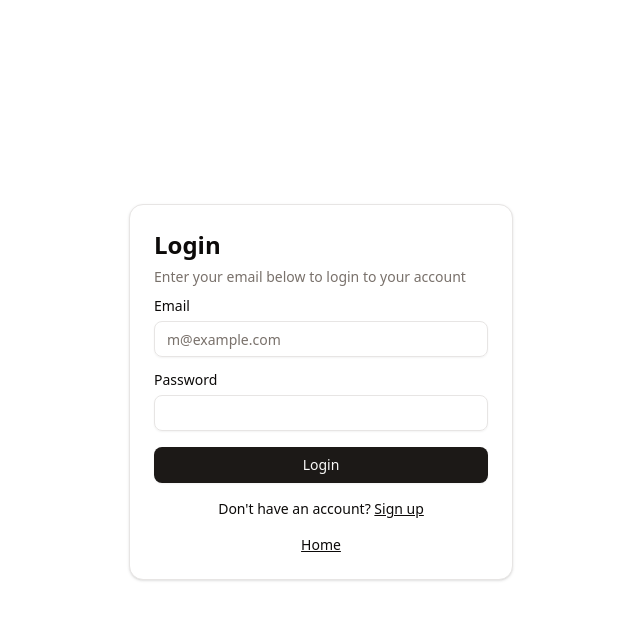
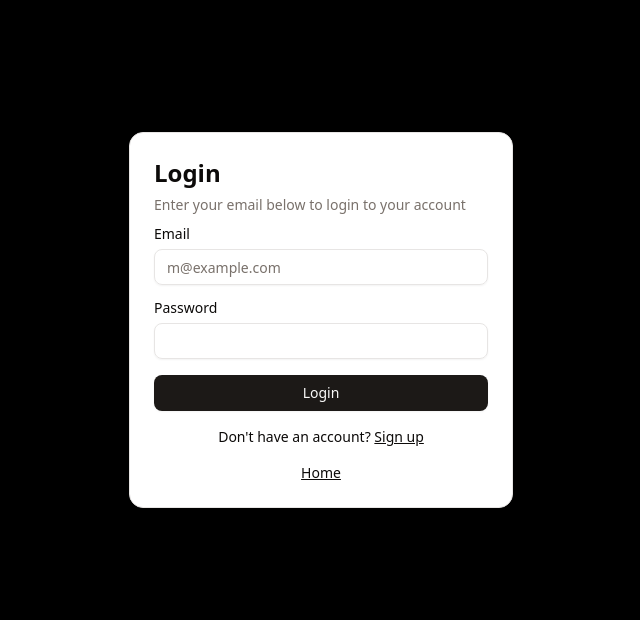
Before and after one commit to IrhamIzza/Jaya_Berseri_FrontEnd, a Vue app: page /login in a window 1280 px wide. Shown: the top 620 px of the page, without its empty margins (319-959 px from the left). Built offline with nearby package versions, Linux system fonts and the light colour scheme.

Commit message:
fix display login and register

```diff
--- a/src/App.vue
+++ b/src/App.vue
@@ -27,7 +27,7 @@ function logout() {
 </script>
 
 <template>
-   <header class="h-18">
+   <header class="h-18 " v-if="!['login', 'register'].includes($route.name)">
     <Navbar class="absolute top-0 w-full z-50" v-if="!['login', 'register'].includes($route.name)"/>
    </header>
    <router-view></router-view>
--- a/src/views/LoginView.vue
+++ b/src/views/LoginView.vue
@@ -1,5 +1,5 @@
 <template>
-    <section class="bg-light py-3">
+    <section class="bg-black py-3 h-[100vh]">
         <form @submit.prevent="login">
             <Card class="mx-auto max-w-sm my-[15vh]">
                 <CardHeader>
--- a/src/views/RegisterView.vue
+++ b/src/views/RegisterView.vue
@@ -1,5 +1,5 @@
 <template>
-    <section class="bg-light py-3 py-md-5">
+    <section class="bg-black py-3 h-[100vh] py-md-5">
         <Card class="mx-auto max-w-sm my-[15vh]">
             <CardHeader>
                 <CardTitle class="text-2xl">
```
